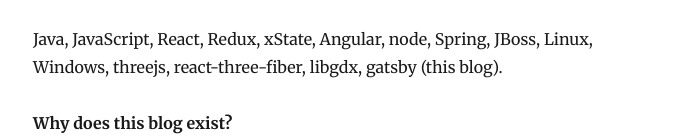
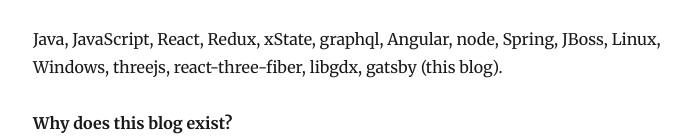
Before and after one commit to sozemego/sozes-blog, a Gatsby site: page /first-post/ in a window 1280 px wide. Shown: the part 674-810 px from the top of the page, without its empty margins (292-983 px from the left). Built offline with nearby package versions, Linux system fonts and the light colour scheme; Gatsby itself is replaced by a stand-in of ours; some packages are replaced by stand-ins of ours.

Commit message:
Improvement to first-post

```diff
--- a/content/blog/first-post/index.md
+++ b/content/blog/first-post/index.md
@@ -18,7 +18,7 @@
 
 Here are some of the technologies/languages/buzz words I use for game development (and at work):
 
-Java, JavaScript, React, Redux, xState, Angular, node, Spring, JBoss, Linux, Windows,
+Java, JavaScript, React, Redux, xState, graphql, Angular, node, Spring, JBoss, Linux, Windows,
 threejs, react-three-fiber, libgdx, gatsby (this blog).
 
 <b>Why does this blog exist?</b>
```
